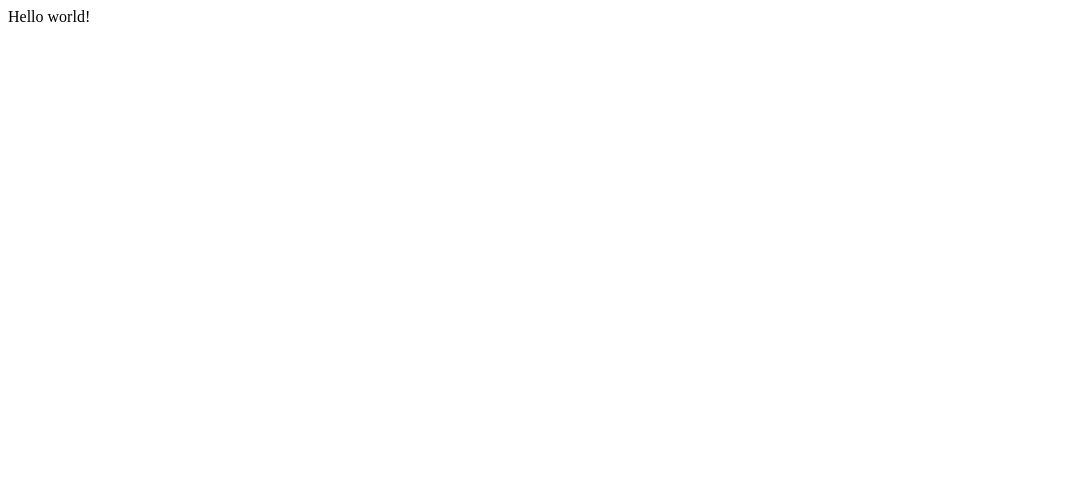
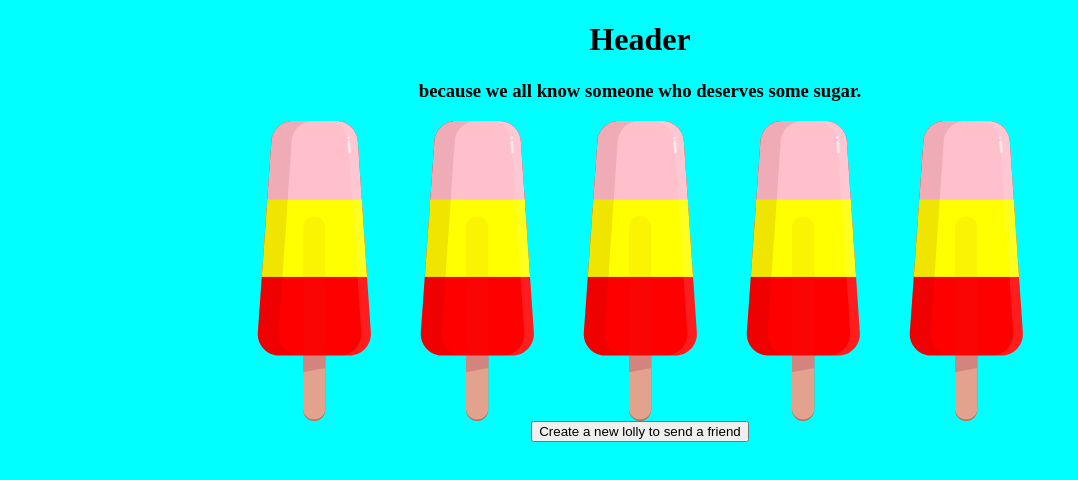
Before and after one commit to abdulrafayghani/Virtual-Lolly, a Gatsby site: page / in a window 1280 px wide. Shown: the whole page, without its empty margins (0-1078 px from the left). Built offline with nearby package versions, Linux system fonts and the light colour scheme; Gatsby itself is replaced by a stand-in of ours; no server answers.

Commit message:
initial commit

```diff
--- /dev/null
+++ b/gatsby-browser.js
@@ -0,0 +1 @@
+export { wrapRootElement } from './src/apollo/wrap-root-element';
--- /dev/null
+++ b/gatsby-ssr.js
@@ -0,0 +1 @@
+export { wrapRootElement } from './src/apollo/wrap-root-element';
--- a/package.json
+++ b/package.json
@@ -14,6 +14,9 @@
     "test": "echo \"Write tests! -> https://gatsby.dev/unit-testing\" && exit 1"
   },
   "dependencies": {
+    "@apollo/client": "^3.2.5",
+    "dotenv": "^8.2.0",
+    "faunadb": "^3.0.1",
     "gatsby": "^2.24.85",
     "react": "^16.12.0",
     "react-dom": "^16.12.0"
--- /dev/null
+++ b/src/apollo/client.js
@@ -0,0 +1,10 @@
+import fetch from 'cross-fetch';
+import { ApolloClient, HttpLink, InMemoryCache,  } from "@apollo/client";
+
+export const client = new ApolloClient({
+    link : new HttpLink({
+        uri: '/.netlify/functions/lolly',
+        fetch
+    }),
+    cache: new InMemoryCache()
+})
--- /dev/null
+++ b/src/apollo/wrap-root-element.js
@@ -0,0 +1,7 @@
+import React from 'react';
+import { ApolloProvider } from '@apollo/client';
+import { client } from './client';
+
+export const wrapRootElement = ({ element }) => (
+  <ApolloProvider client={client}>{element}</ApolloProvider>
+);
--- /dev/null
+++ b/src/components/Header/Header.js
@@ -0,0 +1,10 @@
+import React from "react"
+
+export const Header = () => {
+  return (
+    <div  className="header">
+      <h1>Header</h1>
+      <h3> because we all know someone who deserves some sugar.</h3>
+    </div>
+  )
+}
--- /dev/null
+++ b/src/components/Layout/Layout.js
@@ -0,0 +1,11 @@
+import React from 'react'
+import { Header } from '../Header/Header'
+
+export const Layout = ({ children }) => {
+    return (
+        <div>
+            <Header />
+            {children}
+        </div>
+    )
+}
--- /dev/null
+++ b/src/components/Lolly/Lolly.js
@@ -0,0 +1,39 @@
+
+import React from "react"
+
+export default function Lolly({fillLollyTop, fillLollyMiddle, fillLollyBottom}) {
+  return (
+    <svg className="lollipop" width="163px" height="431px" viewBox="0 0 163 431" version="1.1" xmlns="http://www.w3.org/2000/svg">
+    <defs>
+        <path d="M50.5845697,1.80919445e-14 L112.757384,3.19744231e-14 C129.058949,2.89798741e-14 142.575449,12.6254516 143.685437,28.8891833 L162.453983,303.889183 C163.619754,320.970275 150.717838,335.762281 133.636746,336.928053 C132.934162,336.976004 132.230148,337 131.52593,337 L31,337 C13.8791728,337 -1.56668718e-14,323.120827 -1.77635684e-14,306 C-1.78535483e-14,305.265258 0.0261215736,304.530748 0.0783152276,303.797862 L19.662885,28.7978622 C20.8183904,12.5726406 34.3182545,1.0093501e-14 50.5845697,7.10542736e-15 Z" id="path-1"></path>
+        <path d="M99,2.88483832e-14 L113,3.19744231e-14 C129.301566,2.89798741e-14 142.818065,12.6254516 143.928053,28.8891833 L162.696599,303.889183 C163.862371,320.970275 150.960455,335.762281 133.879363,336.928053 C133.176779,336.976004 132.472765,337 131.768546,337 L117.768546,337 C118.472765,337 119.176779,336.976004 119.879363,336.928053 C136.960455,335.762281 149.862371,320.970275 148.696599,303.889183 L129.928053,28.8891833 C128.818065,12.6254516 115.301566,2.89798741e-14 99,3.19744231e-14 Z" id="path-3"></path>
+    </defs>
+    <g id="Page-2" stroke="none" strokeWidth="1" fill="none" fillRule="evenodd">
+        <g id="Lolly">
+            <g id="handle" transform="translate(65.000000, 137.000000)" fillRule="nonzero">
+                <rect id="Rectangle" fill="#C06C50" x="0" y="2" width="32" height="292" rx="16"></rect>
+                <rect id="Rectangle" fill="#E3A28D" x="0" y="0" width="32" height="292" rx="16"></rect>
+                <polygon id="Rectangle-Copy-3" fillOpacity="0.181584013" fill="#8C0040" points="0 200 32 200 32 218 0 223.801515"></polygon>
+            </g>
+            <mask id="mask-2" fill="white">
+                <use href="#path-1"></use>
+            </mask>
+            <use className="lollyBottom" fill={fillLollyBottom} fillRule="nonzero" href="#path-1"></use>
+            <rect className="lollyTop" fill={fillLollyTop} fillRule="nonzero" mask="url(#mask-2)" x="-25" y="-9" width="224" height="134"></rect>
+            <rect className="lollyMiddle" fill={fillLollyMiddle} fillRule="nonzero" mask="url(#mask-2)" x="-29" y="113" width="224" height="111"></rect>
+            <path d="M79.7697726,3.19744231e-14 C63.468207,2.89798741e-14 49.9517074,12.6254516 48.8417198,28.8891833 L30.0731738,303.889183 C28.9074019,320.970275 41.8093181,335.762281 58.89041,336.928053 C59.5929941,336.976004 60.2970081,337 61.0012266,337 L17,337 C-0.120827245,337 -14,323.120827 -14,306 C-14,305.265258 -13.9738784,304.530748 -13.9216848,303.797862 L5.66288496,28.7978622 C6.81839036,12.5726406 20.3182545,1.0093501e-14 36.5845697,7.10542736e-15 L79.7697726,2.77347066e-14 Z" id="shade" fill="#67000D" fillRule="nonzero" opacity="0.0961449033" mask="url(#mask-2)"></path>
+            <mask id="mask-4" fill="white">
+                <use href="#path-3"></use>
+            </mask>
+            <use id="shine" fill="#FFFFFF" fillRule="nonzero" opacity="0.113420759" href="#path-3"></use>
+            <g id="glint" opacity="0.600144159" transform="translate(130.971719, 34.105410) rotate(-94.000000) translate(-130.971719, -34.105410) translate(118.971719, 32.105410)" fill="#FFFFFF" fillRule="nonzero">
+                <rect id="Rectangle" x="20" y="4.26325641e-14" width="4" height="4" rx="2"></rect>
+                <rect id="Rectangle-Copy" x="0" y="0" width="18" height="4" rx="2"></rect>
+            </g>
+            <path d="M97,337 L65,337 L65,155 L65,153 C65,144.163444 72.163444,137 81,137 C89.836556,137 97,144.163444 97,153 L97,155 L97,337 Z" id="frozenhandle" fill="#A7563C" fillRule="nonzero" opacity="0.0615234375"></path>
+        </g>
+    </g>
+</svg>
+
+  );
+}
--- a/src/pages/index.js
+++ b/src/pages/index.js
@@ -1,5 +1,35 @@
-import React from "react"
+import React, {useState} from "react"
+import { navigate } from 'gatsby'
+import { Layout } from "../components/Layout/Layout"
+import Lolly from "../components/Lolly/Lolly"
+import style from '../style/global.css'
+import { gql, useQuery } from "@apollo/client"
+
+const lQ = gql`{
+    hello
+}`
 
 export default function Home() {
-  return <div>Hello world!</div>
+  const {data} = useQuery(lQ)
+  console.log(data)
+  return(
+    <div>
+      <Layout >
+        <div className='lollyMain'>
+          <div className='allLollies'>
+            <Lolly fillLollyTop='pink' fillLollyMiddle='yellow' fillLollyBottom='red' />
+            <Lolly fillLollyTop='pink' fillLollyMiddle='yellow' fillLollyBottom='red' />
+            <Lolly fillLollyTop='pink' fillLollyMiddle='yellow' fillLollyBottom='red' />
+            <Lolly fillLollyTop='pink' fillLollyMiddle='yellow' fillLollyBottom='red' />
+            <Lolly fillLollyTop='pink' fillLollyMiddle='yellow' fillLollyBottom='red' />
+          </div>
+          <div className='button'>
+            <button onClick={() => navigate('/createLolly')}>
+              Create a new lolly to send a friend
+            </button>
+          </div>
+        </div>
+      </Layout>
+    </div>
+  )
 }
--- /dev/null
+++ b/src/style/global.css
@@ -0,0 +1,29 @@
+.header {
+    text-align: center;
+}
+
+body {
+    background-color: aqua;
+}
+
+.allLollies {
+    display: flex;
+    justify-content: center;
+}
+
+.lollipop {
+    height: 300px;
+}
+
+.button {
+    /* height: 25px; */
+    display: flex;
+    justify-content: center;
+    border-radius: 5px;
+}
+
+.createMain {
+    display: flex;
+    justify-content: center;
+
+}
```
Also changed, not shown: functions/lolly/lolly.js (added, +41 -0 lines), functions/lolly/package.json (added, +21 -0 lines), src/pages/create.js (added, +72 -0 lines), netlify.toml (added), src/templates/newLolly.js (added), 2 other files.
